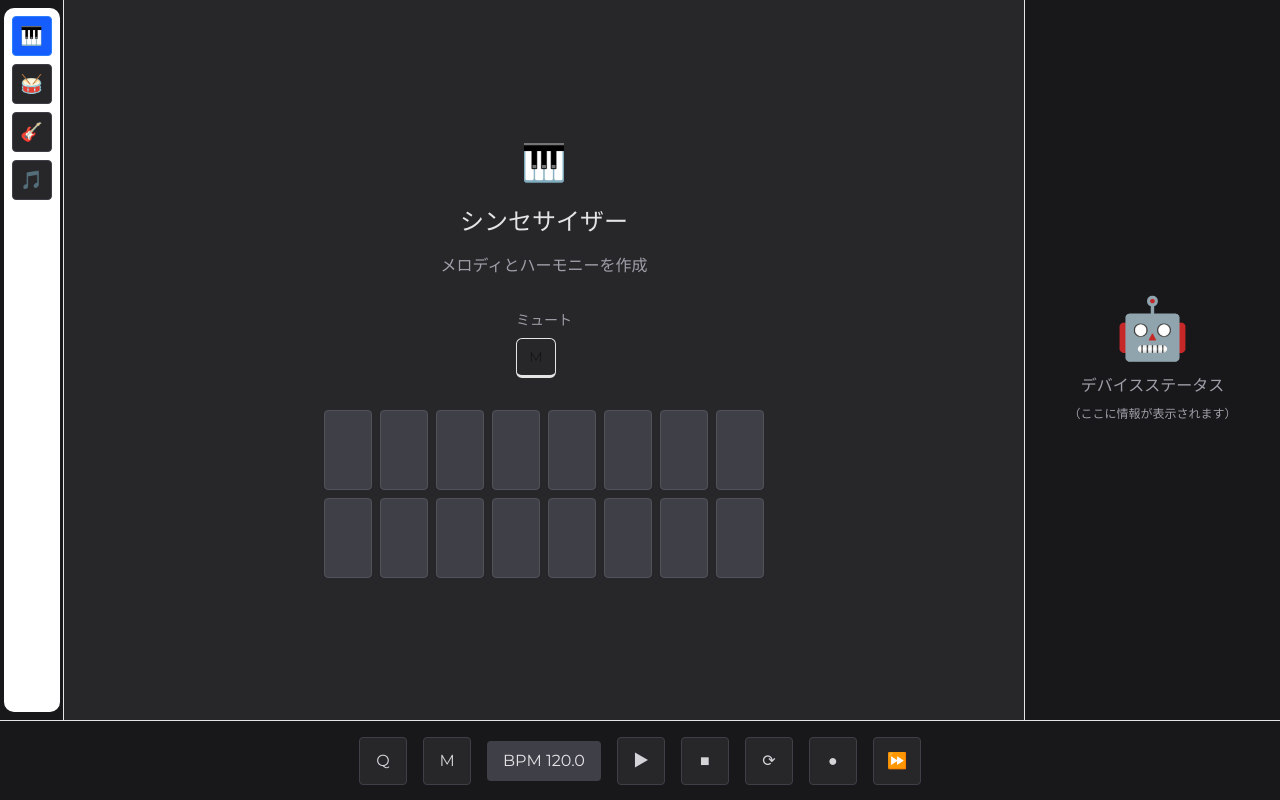
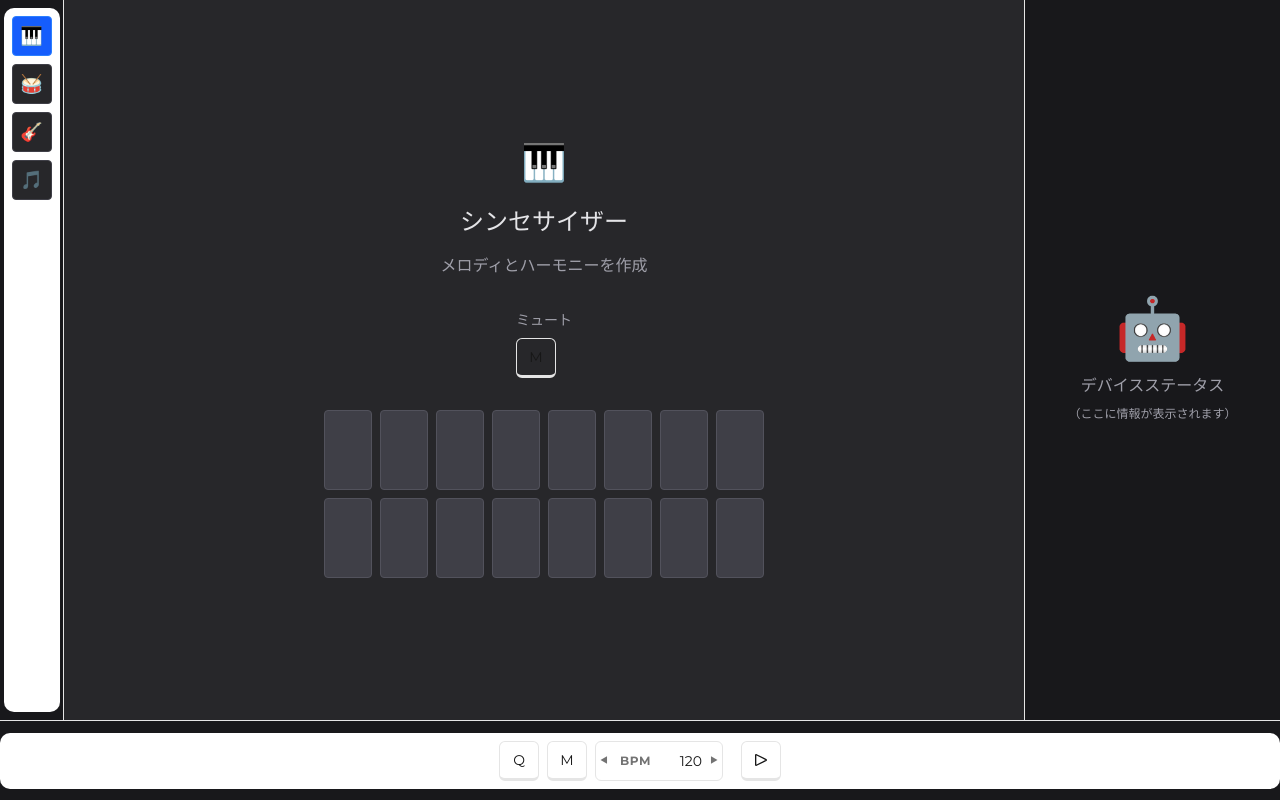
Before and after one commit to Weareable/Synthevery_Syntheditor, a Next.js app in the folder syntheditor/: page /player/synthesizer in a window 1280 px wide. Built offline with nearby package versions, Linux system fonts and the light colour scheme.

Commit message:
change MediaControlBarコンポーネントを更新

```diff
--- a/syntheditor/components/MediaControlBar.tsx
+++ b/syntheditor/components/MediaControlBar.tsx
@@ -1,16 +1,25 @@
-import React from 'react'
+'use client'
+
+import React, { useState } from 'react'
+import { Panel } from '@/components/ui/panel'
+import { ToggleButton } from '@/components/ui/toggle-button'
+import { VerticalDivider } from '@/components/ui/vertical-divider'
+import { PlayingToggleButton } from '@/components/ui/playing-toggle-button'
+import BPMInput from './ui/bpm-input'
 
 export function MediaControlBar() {
+    const [isPlaying, setIsPlaying] = useState(false);
     return (
-        <div className="flex gap-4 items-center">
-            <button className="w-12 h-12 rounded bg-zinc-800 border border-zinc-700 text-zinc-300">Q</button>
-            <button className="w-12 h-12 rounded bg-zinc-800 border border-zinc-700 text-zinc-300">M</button>
-            <div className="px-4 py-2 bg-zinc-700 rounded text-zinc-200">BPM 120.0</div>
-            <button className="w-12 h-12 rounded bg-zinc-800 border border-zinc-700 text-zinc-300">▶</button>
-            <button className="w-12 h-12 rounded bg-zinc-800 border border-zinc-700 text-zinc-300">■</button>
-            <button className="w-12 h-12 rounded bg-zinc-800 border border-zinc-700 text-zinc-300">⟳</button>
-            <button className="w-12 h-12 rounded bg-zinc-800 border border-zinc-700 text-zinc-300">●</button>
-            <button className="w-12 h-12 rounded bg-zinc-800 border border-zinc-700 text-zinc-300">⏩</button>
-        </div>
+        <Panel className="flex gap-2 items-center p-2 w-full justify-center">
+            <div className="flex gap-2 items-center">
+                <ToggleButton className="w-10 h-10" label="Q" defaultActive={false} onToggle={(isActive) => console.log('Q:', isActive)} />
+                <ToggleButton className="w-10 h-10" label="M" defaultActive={false} onToggle={(isActive) => console.log('M:', isActive)} />
+                <BPMInput />
+            </div>
+            <VerticalDivider variant="background" size="lg" />
+            <div className="flex gap-2 items-center">
+                <PlayingToggleButton isPlaying={isPlaying} onChange={setIsPlaying} className="w-10 h-10" />
+            </div>
+        </Panel>
     )
 }
```
